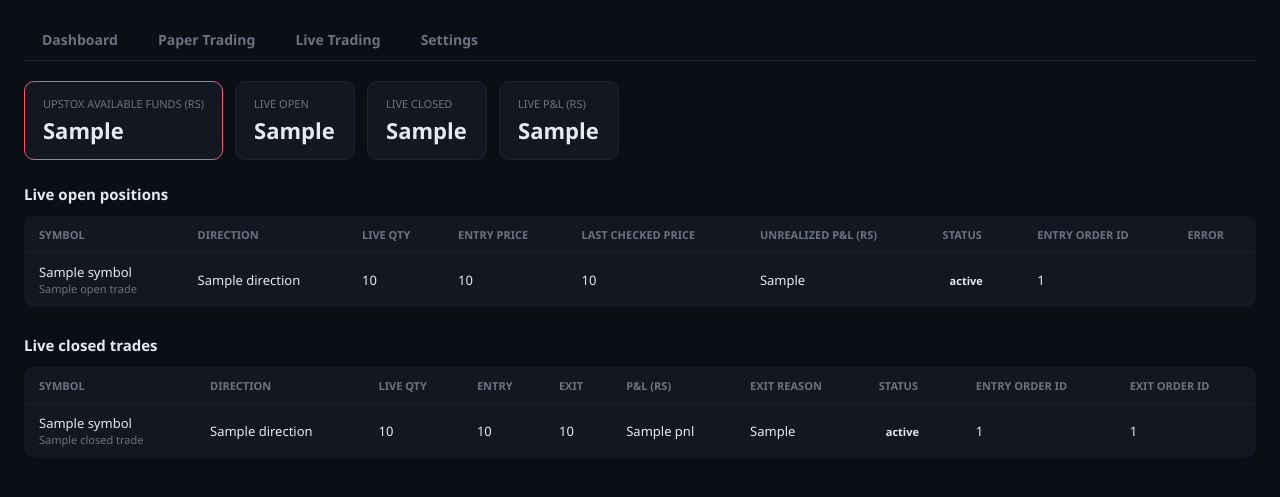
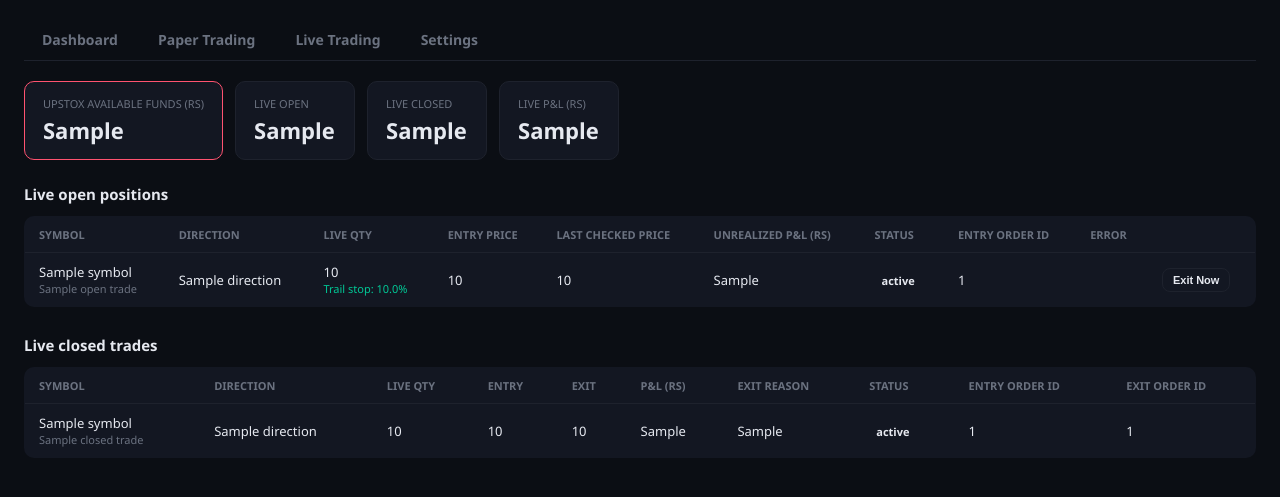
Before and after one commit to rajaram997267-ops/Rajaram-Trading-Terminal-RTT-v0.0, a Flask app: template templates/live_trading.html in a window 1280 px wide. Shown: the part 79-576 px from the top of the page. Run offline with Flask 3, Linux system fonts and the light colour scheme; the template is opened without the code that fills it: most values are stand-ins (such as "Sample title", 1, 10 or a date in 2020); parts of the project's set-up code (start-up, migrations or seed data) failed here and were passed over; some libraries are stand-ins or nearby versions.

Commit message:
Add files via upload

```diff
--- a/templates/live_trading.html
+++ b/templates/live_trading.html
@@ -176,19 +176,20 @@
     <table>
       <tr>
         <th>Symbol</th><th>Direction</th><th>Live Qty</th><th>Entry price</th>
-        <th>Last checked price</th><th>Unrealized P&amp;L (Rs)</th><th>Status</th><th>Entry order id</th><th>Error</th>
+        <th>Last checked price</th><th>Unrealized P&amp;L (Rs)</th><th>Status</th><th>Entry order id</th><th>Error</th><th></th>
       </tr>
       {% for t in open_trades %}
       <tr>
         <td>{{ t.symbol }}{% if t.live_option_label %}<div class="sub" style="font-size:11px;" title="{{ t.live_option_label }}">{{ t.live_option_label }}</div>{% endif %}</td>
         <td class="direction-{{ t.direction|lower }}">{{ t.direction }}</td>
-        <td>{{ t.live_quantity }}</td>
-        <td>{{ t.entry_price }}</td>
+        <td>{{ t.live_quantity }}{% if t.live_trail_high_pct is not none %}<div class="sub" style="font-size:11px; color: var(--green);">Trail stop: {{ "%.1f"|format(t.live_trail_high_pct - 0.5) }}%</div>{% endif %}</td>
+        <td>{{ t.live_entry_price if t.live_entry_price is not none else t.entry_price }}</td>
         <td>{{ t.last_checked_price or "-" }}</td>
         <td class="{% if t.unrealized_pnl and t.unrealized_pnl > 0 %}pnl-pos{% elif t.unrealized_pnl and t.unrealized_pnl < 0 %}pnl-neg{% endif %}">{{ t.unrealized_pnl if t.unrealized_pnl is not none else "-" }}</td>
         <td><span class="live-badge live-{{ t.live_status or 'NONE' }}">{{ t.live_status or 'NONE' }}</span></td>
         <td>{{ t.live_entry_order_id or "-" }}</td>
         <td class="error-note">{{ t.live_error or "" }}</td>
+        <td><button class="secondary" style="padding: 5px 10px; font-size: 11px;" onclick="manualExit({{ t.id }})">Exit Now</button></td>
       </tr>
       {% endfor %}
     </table>
@@ -210,10 +211,10 @@
         <td>{{ t.symbol }}{% if t.live_option_label %}<div class="sub" style="font-size:11px;" title="{{ t.live_option_label }}">{{ t.live_option_label }}</div>{% endif %}</td>
         <td class="direction-{{ t.direction|lower }}">{{ t.direction }}</td>
         <td>{{ t.live_quantity }}</td>
-        <td>{{ t.entry_price }}</td>
-        <td>{{ t.exit_price }}</td>
-        <td class="{% if t.pnl and t.pnl > 0 %}pnl-pos{% elif t.pnl and t.pnl < 0 %}pnl-neg{% endif %}">{{ t.pnl }}</td>
-        <td>{{ t.exit_reason }}</td>
+        <td>{{ t.live_entry_price if t.live_entry_price is not none else t.entry_price }}</td>
+        <td>{{ t.live_exit_price if t.live_exit_price is not none else t.exit_price }}</td>
+        <td class="{% if t.live_pnl_value and t.live_pnl_value > 0 %}pnl-pos{% elif t.live_pnl_value and t.live_pnl_value < 0 %}pnl-neg{% endif %}">{{ t.live_pnl_value }}</td>
+        <td>{{ t.live_exit_reason or t.exit_reason }}</td>
         <td><span class="live-badge live-{{ t.live_status or 'NONE' }}">{{ t.live_status or 'NONE' }}</span></td>
         <td>{{ t.live_entry_order_id or "-" }}</td>
         <td>{{ t.live_exit_order_id or "-" }}</td>
@@ -234,32 +235,34 @@
 
     function renderOpenTrades(trades) {
       const container = document.getElementById("openTradesContainer");
-      const liveTrades = trades.filter(t => t.live_status && t.live_status !== "NONE");
-      if (liveTrades.length === 0) {
+      if (trades.length === 0) {
         container.innerHTML = '<div class="empty">No live positions open right now.</div>';
         return;
       }
-      const rows = liveTrades.map(t => {
+      const rows = trades.map(t => {
         const pnlClass = t.unrealized_pnl > 0 ? "pnl-pos" : (t.unrealized_pnl < 0 ? "pnl-neg" : "");
         const pnlText = (t.unrealized_pnl === null || t.unrealized_pnl === undefined) ? "-" : t.unrealized_pnl;
+        const trailNote = (t.live_trail_high_pct !== null && t.live_trail_high_pct !== undefined)
+          ? `<div class="sub" style="font-size:11px; color: var(--green);">Trail stop: ${(t.live_trail_high_pct - 0.5).toFixed(1)}%</div>` : "";
         return `
         <tr>
           <td>${escapeHtml(t.symbol)}${t.live_option_label ? `<div class="sub" style="font-size:11px;" title="${escapeHtml(t.live_option_label)}">${escapeHtml(t.live_option_label)}</div>` : ""}</td>
           <td class="direction-${t.direction.toLowerCase()}">${t.direction}</td>
-          <td>${t.live_quantity}</td>
-          <td>${t.entry_price}</td>
+          <td>${t.live_quantity}${trailNote}</td>
+          <td>${(t.live_entry_price !== null && t.live_entry_price !== undefined) ? t.live_entry_price : t.entry_price}</td>
           <td>${t.last_checked_price || "-"}</td>
           <td class="${pnlClass}">${pnlText}</td>
           <td><span class="live-badge live-${t.live_status || 'NONE'}">${t.live_status || 'NONE'}</span></td>
           <td>${t.live_entry_order_id || "-"}</td>
           <td class="error-note">${escapeHtml(t.live_error || "")}</td>
+          <td><button class="secondary" style="padding: 5px 10px; font-size: 11px;" onclick="manualExit(${t.id})">Exit Now</button></td>
         </tr>
       `;
       }).join("");
       container.innerHTML = `
         <table>
           <tr><th>Symbol</th><th>Direction</th><th>Live Qty</th><th>Entry price</th>
-              <th>Last checked price</th><th>Unrealized P&amp;L (Rs)</th><th>Status</th><th>Entry order id</th><th>Error</th></tr>
+              <th>Last checked price</th><th>Unrealized P&amp;L (Rs)</th><th>Status</th><th>Entry order id</th><th>Error</th><th></th></tr>
           ${rows}
         </table>
       `;
@@ -267,22 +270,23 @@
 
     function renderClosedTrades(trades) {
       const container = document.getElementById("closedTradesContainer");
-      const liveTrades = trades.filter(t => t.live_status && t.live_status !== "NONE");
-      if (liveTrades.length === 0) {
+      if (trades.length === 0) {
         container.innerHTML = '<div class="empty">No live trades closed yet.</div>';
         return;
       }
-      const rows = liveTrades.map(t => {
-        const pnlClass = t.pnl > 0 ? "pnl-pos" : (t.pnl < 0 ? "pnl-neg" : "");
+      const rows = trades.map(t => {
+        const pnlClass = t.live_pnl_value > 0 ? "pnl-pos" : (t.live_pnl_value < 0 ? "pnl-neg" : "");
+        const exitPrice = (t.live_exit_price !== null && t.live_exit_price !== undefined) ? t.live_exit_price : t.exit_price;
+        const exitReason = t.live_exit_reason || t.exit_reason || "";
         return `
           <tr>
             <td>${escapeHtml(t.symbol)}${t.live_option_label ? `<div class="sub" style="font-size:11px;" title="${escapeHtml(t.live_option_label)}">${escapeHtml(t.live_option_label)}</div>` : ""}</td>
             <td class="direction-${t.direction.toLowerCase()}">${t.direction}</td>
             <td>${t.live_quantity}</td>
-            <td>${t.entry_price}</td>
-            <td>${t.exit_price}</td>
-            <td class="${pnlClass}">${t.pnl}</td>
-            <td>${escapeHtml(t.exit_reason || "")}</td>
+            <td>${(t.live_entry_price !== null && t.live_entry_price !== undefined) ? t.live_entry_price : t.entry_price}</td>
+            <td>${exitPrice}</td>
+            <td class="${pnlClass}">${t.live_pnl_value}</td>
+            <td>${escapeHtml(exitReason)}</td>
             <td><span class="live-badge live-${t.live_status || 'NONE'}">${t.live_status || 'NONE'}</span></td>
             <td>${t.live_entry_order_id || "-"}</td>
             <td>${t.live_exit_order_id || "-"}</td>
@@ -300,7 +304,7 @@
 
     async function refreshTrades() {
       try {
-        const res = await fetch("/api/paper-trading/data");
+        const res = await fetch("/api/live-trading/data");
         const data = await res.json();
         renderOpenTrades(data.open);
         renderClosedTrades(data.closed);
@@ -323,6 +327,21 @@
         }
       } catch (err) {
         console.error("Refresh failed", err);
+      }
+    }
+
+    async function manualExit(tradeId) {
+      if (!confirm("Close this live position right now at the current price?")) return;
+      try {
+        const res = await fetch(`/api/paper-trading/manual-exit/${tradeId}`, { method: "POST" });
+        const result = await res.json();
+        if (result.status !== "ok") {
+          alert(result.message || "Exit failed");
+        }
+        await refreshTrades();
+      } catch (err) {
+        alert("Exit failed - see console");
+        console.error(err);
       }
     }
 
```
